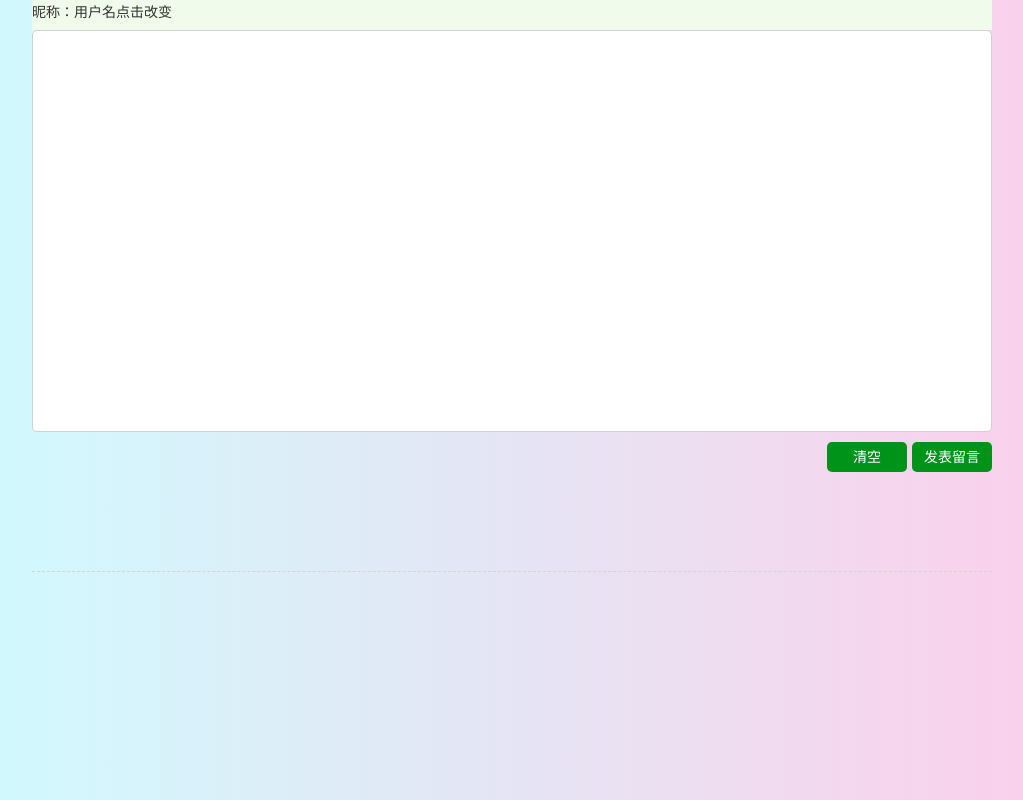
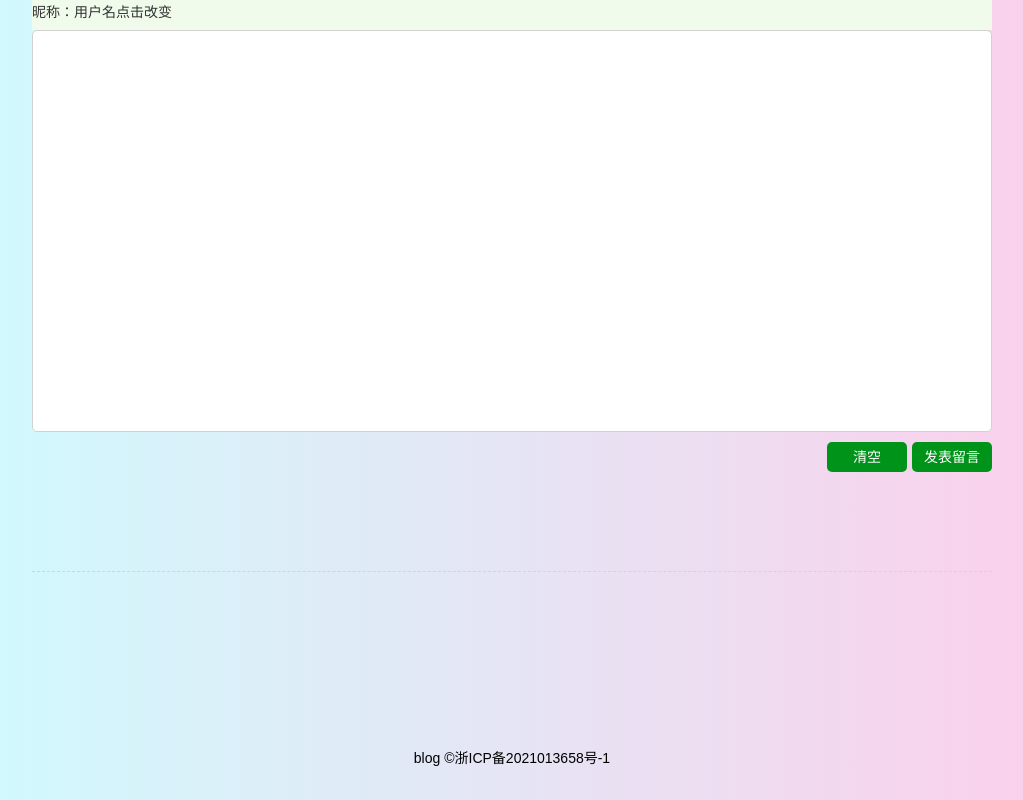
Before and after one commit to sakuraqaq/blog, a plain HTML site: page message.html in a window 1280 px wide. Shown: the whole page, without its empty margins (128-1151 px from the left). Drawn offline with nearby package versions, Linux system fonts and the light colour scheme; no server answers.

Commit message:
修改https

```diff
--- a/css/nutssss.css
+++ b/css/nutssss.css
@@ -272,18 +272,17 @@ body {
 
 #footer {
     width: 100%;
-    color: white;
+    color: black;
     float: left;
     text-align: center;
     position: fixed;
     bottom: 0;
     margin-bottom: 30px;
-    /* background-color: blue; */
 }
 
 #footer a {
     text-decoration: none;
-    color: white;
+    color: black;
 }
 
 #footer a:hover {
--- a/message.html
+++ b/message.html
@@ -272,5 +272,10 @@
     </div>
     <div id="comment"></div>
 </div>
+<!-- 页脚 -->
+<div id="footer">
+    <a href="https://aichidoubao.com/">blog</a>
+    <a href="https://beian.miit.gov.cn/" target="_blank"> ©浙ICP备2021013658号-1</a>
+</div>
 </body>
 </html>
```
Also changed, not shown: index.html (+2 -1 lines).
